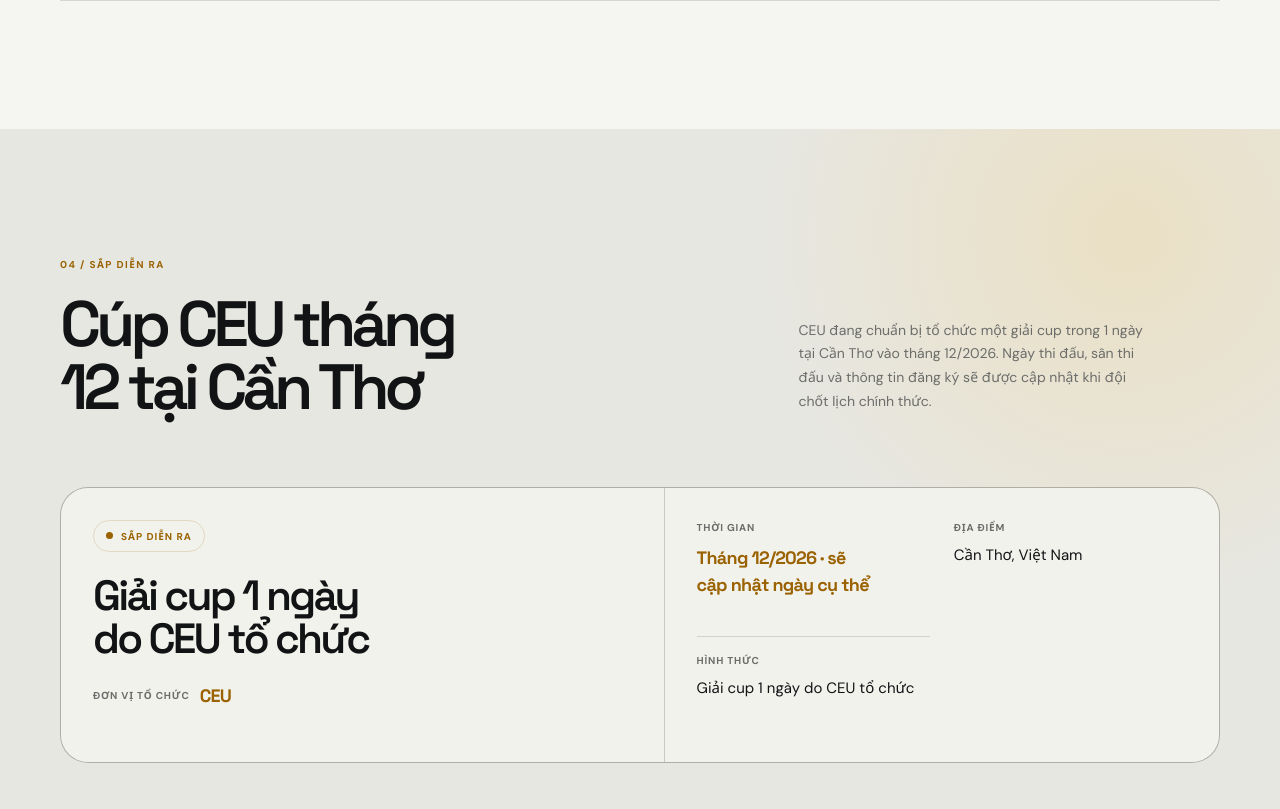
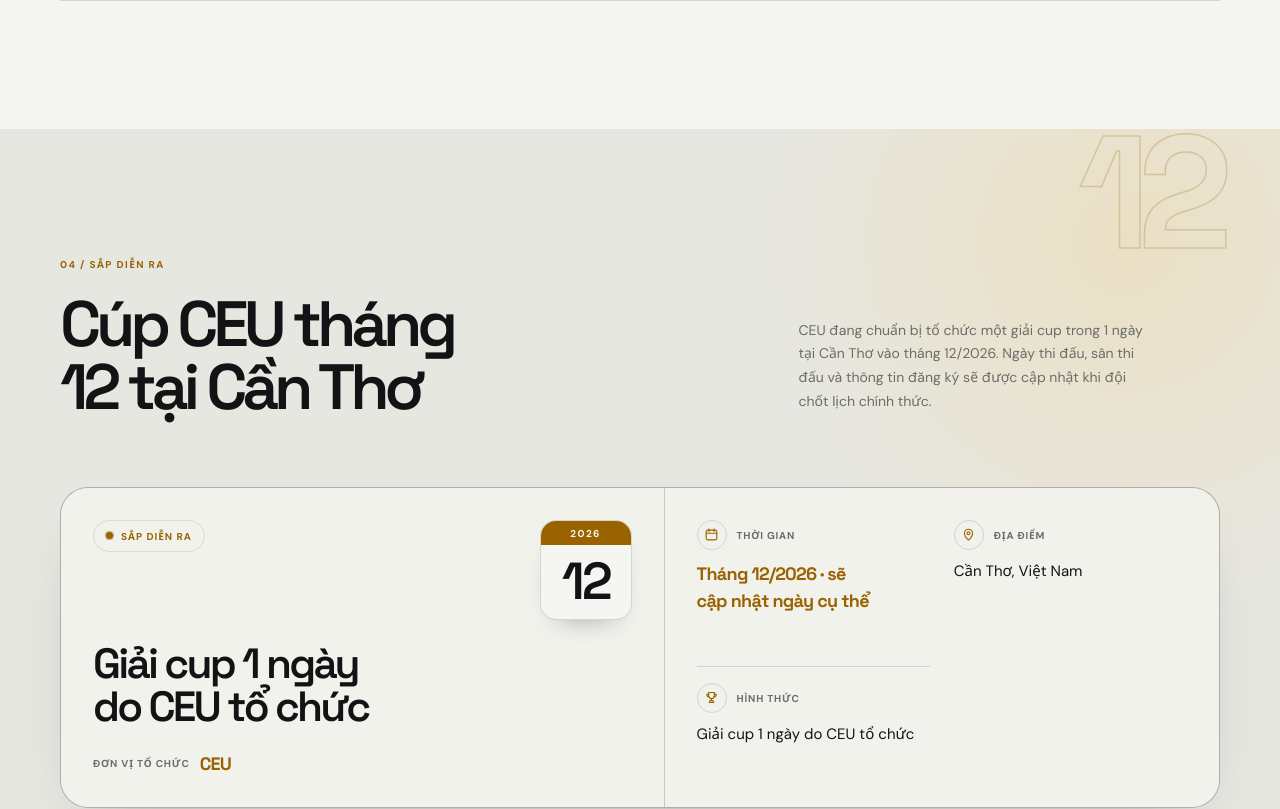
Before and after one commit to PhucPhan11/CEULandingPage, an Angular app: page / in a window 1280 px wide. Shown: the part 3660-4469 px from the top of the page. Built offline with nearby package versions, Linux system fonts and the light colour scheme.

Commit message:
feat: make upcoming event more attractive

```diff
--- a/src/app/app.css
+++ b/src/app/app.css
@@ -1052,8 +1052,38 @@ app-root {
 }
 
 .upcoming-event-section {
+  overflow: hidden;
   background:
     radial-gradient(circle at 88% 14%, rgba(255, 178, 14, 0.14), transparent 29%), var(--sand);
+}
+
+.upcoming-event-intro {
+  position: relative;
+  transition:
+    opacity 500ms ease,
+    translate 500ms cubic-bezier(0.2, 0.7, 0.2, 1);
+}
+
+.upcoming-event-intro > :not(.upcoming-event-watermark) {
+  position: relative;
+  z-index: 1;
+}
+
+/* Sits in the section's top padding, above the intro, so it never overlaps copy. */
+.upcoming-event-watermark {
+  position: absolute;
+  top: 0;
+  right: 0;
+  color: transparent;
+  font-family: 'Space Grotesk', sans-serif;
+  font-size: 10rem;
+  font-weight: 700;
+  letter-spacing: -0.08em;
+  line-height: 0.8;
+  pointer-events: none;
+  translate: 0 -100%;
+  user-select: none;
+  -webkit-text-stroke: 1.5px rgba(154, 98, 0, 0.24);
 }
 
 .upcoming-event-card {
@@ -1064,12 +1094,71 @@ app-root {
   border: 1px solid var(--line);
   border-radius: 28px;
   background: var(--line);
+  box-shadow: 0 28px 60px -40px rgba(17, 19, 20, 0.45);
+  transition:
+    opacity 500ms ease 90ms,
+    translate 500ms cubic-bezier(0.2, 0.7, 0.2, 1) 90ms,
+    transform 220ms ease,
+    border-color 220ms ease,
+    box-shadow 220ms ease;
+}
+
+@media (hover: hover) {
+  .upcoming-event-card:hover {
+    border-color: rgba(154, 98, 0, 0.45);
+    box-shadow: 0 36px 70px -38px rgba(17, 19, 20, 0.5);
+    transform: translateY(-4px);
+  }
+}
+
+.upcoming-event-section.is-reveal-pending .upcoming-event-intro,
+.upcoming-event-section.is-reveal-pending .upcoming-event-card {
+  opacity: 0;
+  translate: 0 18px;
 }
 
 .upcoming-event-summary,
 .upcoming-event-meta {
   padding: 32px;
   background: rgba(245, 245, 241, 0.94);
+}
+
+.upcoming-event-summary-top {
+  display: flex;
+  align-items: flex-start;
+  justify-content: space-between;
+  gap: 20px;
+}
+
+.upcoming-event-tile {
+  display: grid;
+  flex: none;
+  width: 92px;
+  overflow: hidden;
+  border: 1px solid var(--line);
+  border-radius: 16px;
+  background: var(--cream);
+  box-shadow: 0 14px 28px -20px rgba(17, 19, 20, 0.5);
+  text-align: center;
+}
+
+.upcoming-event-tile-year {
+  padding: 6px 0 5px;
+  background: var(--orange-deep);
+  color: var(--cream);
+  font-size: 10px;
+  font-weight: 700;
+  letter-spacing: 0.14em;
+}
+
+.upcoming-event-tile-month {
+  padding: 10px 0 12px;
+  color: var(--ink);
+  font-family: 'Space Grotesk', sans-serif;
+  font-size: 52px;
+  font-weight: 600;
+  letter-spacing: -0.06em;
+  line-height: 1;
 }
 
 .upcoming-event-badge {
@@ -1092,6 +1181,18 @@ app-root {
   border-radius: 50%;
   background: currentColor;
   content: '';
+  animation: upcoming-event-pulse 2.4s ease-out infinite;
+}
+
+@keyframes upcoming-event-pulse {
+  0% {
+    box-shadow: 0 0 0 0 rgba(154, 98, 0, 0.45);
+  }
+
+  70%,
+  100% {
+    box-shadow: 0 0 0 7px rgba(154, 98, 0, 0);
+  }
 }
 
 .upcoming-event-format {
@@ -1167,11 +1268,30 @@ app-root {
 }
 
 .upcoming-event-meta dt {
+  display: flex;
+  align-items: center;
+  gap: 10px;
   color: var(--muted);
   font-size: 10px;
   font-weight: 700;
   letter-spacing: 0.08em;
   text-transform: uppercase;
+}
+
+.upcoming-event-icon {
+  display: grid;
+  flex: none;
+  width: 30px;
+  height: 30px;
+  place-items: center;
+  border: 1px solid var(--line);
+  border-radius: 50%;
+  color: var(--orange-deep);
+}
+
+.upcoming-event-icon svg {
+  width: 15px;
+  height: 15px;
 }
 
 .upcoming-event-meta dd {
@@ -1188,6 +1308,16 @@ app-root {
   font-size: 18px;
   font-weight: 700;
   letter-spacing: -0.04em;
+}
+
+@media (prefers-reduced-motion: reduce) {
+  .upcoming-event-badge::before {
+    animation: none;
+  }
+
+  .upcoming-event-card:hover {
+    transform: none;
+  }
 }
 
 .events-section {
@@ -1717,6 +1847,10 @@ app-contact-icon {
     gap: 40px;
   }
 
+  .upcoming-event-watermark {
+    font-size: 7rem;
+  }
+
   .upcoming-event-card {
     grid-template-columns: 1fr;
   }
@@ -1982,6 +2116,19 @@ app-contact-icon {
 
   .upcoming-event-card {
     border-radius: 24px;
+  }
+
+  .upcoming-event-tile {
+    width: 76px;
+    border-radius: 14px;
+  }
+
+  .upcoming-event-tile-month {
+    font-size: 42px;
+  }
+
+  .upcoming-event-watermark {
+    font-size: 5.75rem;
   }
 
   .upcoming-event-summary,
--- a/src/app/components/upcoming-event/upcoming-event.component.html
+++ b/src/app/components/upcoming-event/upcoming-event.component.html
@@ -1,10 +1,14 @@
 <section
   class="section section-sand upcoming-event-section"
+  [class.is-reveal-pending]="revealState() === 'pending'"
   id="upcoming-event"
   aria-labelledby="upcoming-event-title"
 >
   <div class="container">
-    <div class="section-intro split-intro">
+    <div class="section-intro split-intro upcoming-event-intro">
+      @if (dateTile; as tile) {
+        <span class="upcoming-event-watermark" aria-hidden="true">{{ tile.month }}</span>
+      }
       <div>
         <p class="eyebrow">{{ content.eyebrow | localized: language }}</p>
         <h2 id="upcoming-event-title">{{ content.title | localized: language }}</h2>
@@ -14,9 +18,17 @@
 
     <div class="upcoming-event-card">
       <div class="upcoming-event-summary">
-        <span class="upcoming-event-badge">
-          {{ { vi: 'Sắp diễn ra', en: 'Coming up' } | localized: language }}
-        </span>
+        <div class="upcoming-event-summary-top">
+          <span class="upcoming-event-badge">
+            {{ { vi: 'Sắp diễn ra', en: 'Coming up' } | localized: language }}
+          </span>
+          @if (dateTile; as tile) {
+            <div class="upcoming-event-tile" aria-hidden="true">
+              <span class="upcoming-event-tile-year">{{ tile.year }}</span>
+              <span class="upcoming-event-tile-month">{{ tile.month }}</span>
+            </div>
+          }
+        </div>
         <p class="upcoming-event-format">{{ content.format | localized: language }}</p>
         <p class="upcoming-event-host">
           <span>{{ { vi: 'Đơn vị tổ chức', en: 'Hosted by' } | localized: language }}</span>
@@ -40,7 +52,15 @@
 
       <dl class="upcoming-event-meta">
         <div>
-          <dt>{{ { vi: 'Thời gian', en: 'When' } | localized: language }}</dt>
+          <dt>
+            <span class="upcoming-event-icon" aria-hidden="true">
+              <svg viewBox="0 0 24 24" fill="none" stroke="currentColor" stroke-width="1.8" stroke-linecap="round" stroke-linejoin="round">
+                <rect x="3.5" y="5" width="17" height="15.5" rx="2.5" />
+                <path d="M3.5 10h17M8 3v4M16 3v4" />
+              </svg>
+            </span>
+            {{ { vi: 'Thời gian', en: 'When' } | localized: language }}
+          </dt>
           <dd>
             <time [attr.datetime]="content.date || null">{{
               content.dateLabel | localized: language
@@ -48,16 +68,41 @@
           </dd>
         </div>
         <div>
-          <dt>{{ { vi: 'Địa điểm', en: 'Where' } | localized: language }}</dt>
+          <dt>
+            <span class="upcoming-event-icon" aria-hidden="true">
+              <svg viewBox="0 0 24 24" fill="none" stroke="currentColor" stroke-width="1.8" stroke-linecap="round" stroke-linejoin="round">
+                <path d="M12 21s-6.5-5.6-6.5-11a6.5 6.5 0 0 1 13 0c0 5.4-6.5 11-6.5 11Z" />
+                <circle cx="12" cy="10" r="2.4" />
+              </svg>
+            </span>
+            {{ { vi: 'Địa điểm', en: 'Where' } | localized: language }}
+          </dt>
           <dd>{{ content.location | localized: language }}</dd>
         </div>
         <div>
-          <dt>{{ { vi: 'Hình thức', en: 'Format' } | localized: language }}</dt>
+          <dt>
+            <span class="upcoming-event-icon" aria-hidden="true">
+              <svg viewBox="0 0 24 24" fill="none" stroke="currentColor" stroke-width="1.8" stroke-linecap="round" stroke-linejoin="round">
+                <path d="M7.5 4h9v5a4.5 4.5 0 0 1-9 0V4Z" />
+                <path d="M7.5 6.5H5a2.5 2.5 0 0 0 2.8 3.9M16.5 6.5H19a2.5 2.5 0 0 1-2.8 3.9" />
+                <path d="M12 13.5V17M9.5 17h5l1 3h-7l1-3Z" />
+              </svg>
+            </span>
+            {{ { vi: 'Hình thức', en: 'Format' } | localized: language }}
+          </dt>
           <dd>{{ content.format | localized: language }}</dd>
         </div>
         @if (content.address) {
           <div>
-            <dt>{{ { vi: 'Địa chỉ', en: 'Address' } | localized: language }}</dt>
+            <dt>
+              <span class="upcoming-event-icon" aria-hidden="true">
+                <svg viewBox="0 0 24 24" fill="none" stroke="currentColor" stroke-width="1.8" stroke-linecap="round" stroke-linejoin="round">
+                  <path d="m9 4-5 2v14l5-2 6 2 5-2V4l-5 2-6-2Z" />
+                  <path d="M9 4v14M15 6v14" />
+                </svg>
+              </span>
+              {{ { vi: 'Địa chỉ', en: 'Address' } | localized: language }}
+            </dt>
             <dd>{{ content.address | localized: language }}</dd>
           </div>
         }
--- a/src/app/components/upcoming-event/upcoming-event.component.ts
+++ b/src/app/components/upcoming-event/upcoming-event.component.ts
@@ -1,6 +1,19 @@
-import { Component, Input } from '@angular/core';
+import {
+  AfterViewInit,
+  Component,
+  DestroyRef,
+  ElementRef,
+  Input,
+  inject,
+  signal,
+} from '@angular/core';
 import { Language, UpcomingEventContent } from '../../models/team-data';
 import { LocalizedTextPipe } from '../../shared/localized-text.pipe';
+
+interface DateTile {
+  month: string;
+  year: string;
+}
 
 @Component({
   selector: 'app-upcoming-event',
@@ -8,7 +21,52 @@ import { LocalizedTextPipe } from '../../shared/localized-text.pipe';
   imports: [LocalizedTextPipe],
   templateUrl: './upcoming-event.component.html',
 })
-export class UpcomingEventComponent {
+export class UpcomingEventComponent implements AfterViewInit {
   @Input() content!: UpcomingEventContent;
   @Input() language: Language = 'vi';
+
+  private readonly host = inject<ElementRef<HTMLElement>>(ElementRef);
+  private readonly destroyRef = inject(DestroyRef);
+
+  /** Content stays visible unless the browser can animate it in. */
+  protected readonly revealState = signal<'static' | 'pending' | 'revealed'>('static');
+
+  ngAfterViewInit(): void {
+    this.armReveal();
+  }
+
+  /** Month/year for the decorative calendar tile: the ISO `date` wins, else "M/YYYY" in the label. */
+  protected get dateTile(): DateTile | null {
+    const iso = this.content.date?.match(/^(\d{4})-(\d{2})/);
+    if (iso) {
+      return { month: String(Number(iso[2])), year: iso[1] };
+    }
+
+    const label = this.content.dateLabel.vi.match(/(\d{1,2})\/(\d{4})/);
+    return label ? { month: String(Number(label[1])), year: label[2] } : null;
+  }
+
+  private armReveal(): void {
+    const section = this.host.nativeElement.querySelector('.upcoming-event-section');
+    if (
+      !section ||
+      typeof IntersectionObserver === 'undefined' ||
+      window.matchMedia?.('(prefers-reduced-motion: reduce)').matches
+    ) {
+      return;
+    }
+
+    this.revealState.set('pending');
+    const observer = new IntersectionObserver(
+      (entries) => {
+        if (entries.some((entry) => entry.isIntersecting)) {
+          this.revealState.set('revealed');
+          observer.disconnect();
+        }
+      },
+      { threshold: 0.2 },
+    );
+    observer.observe(section);
+    this.destroyRef.onDestroy(() => observer.disconnect());
+  }
 }
```
Also changed, not shown: 2 other files (tests, documents, lock files or other folders).
